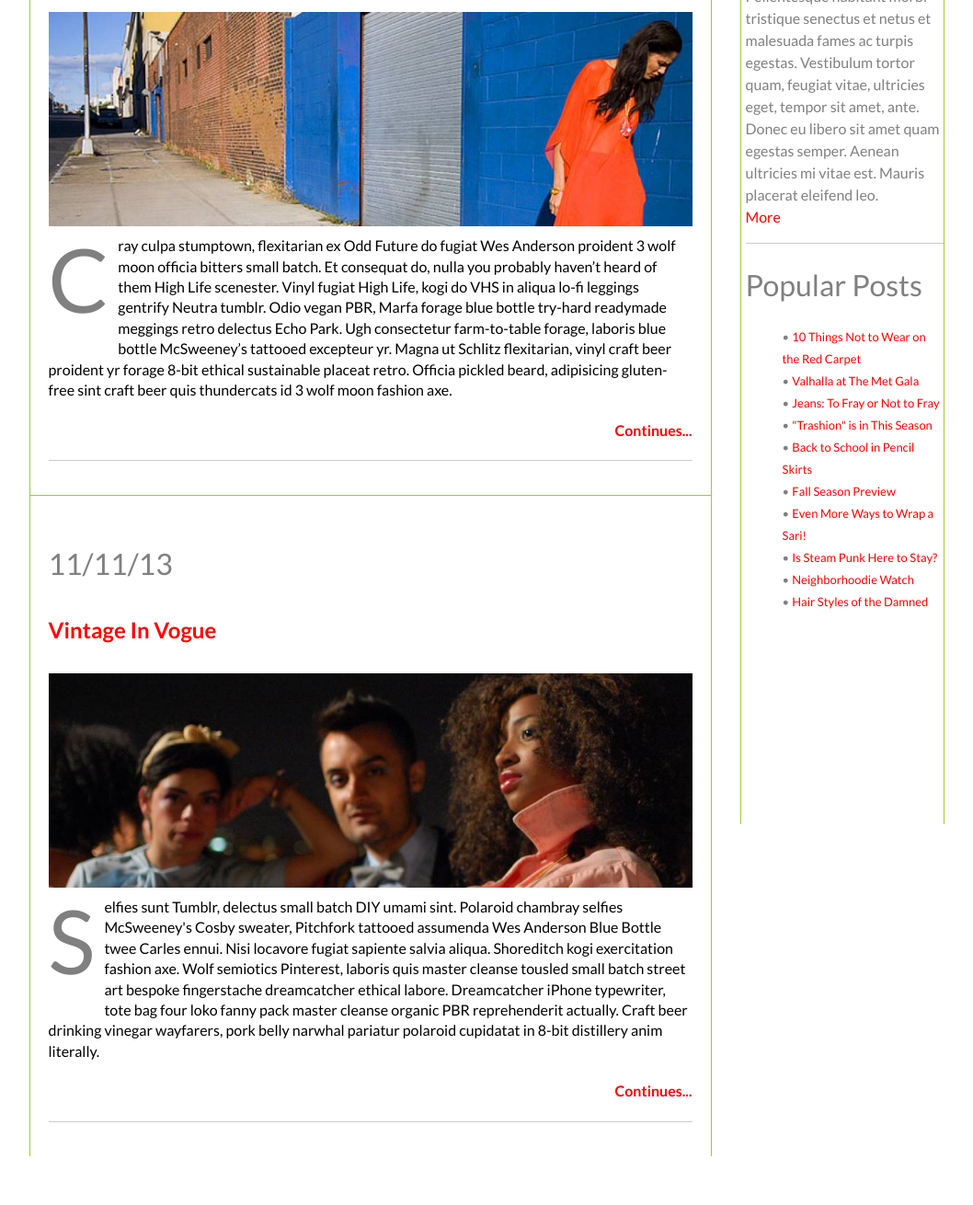
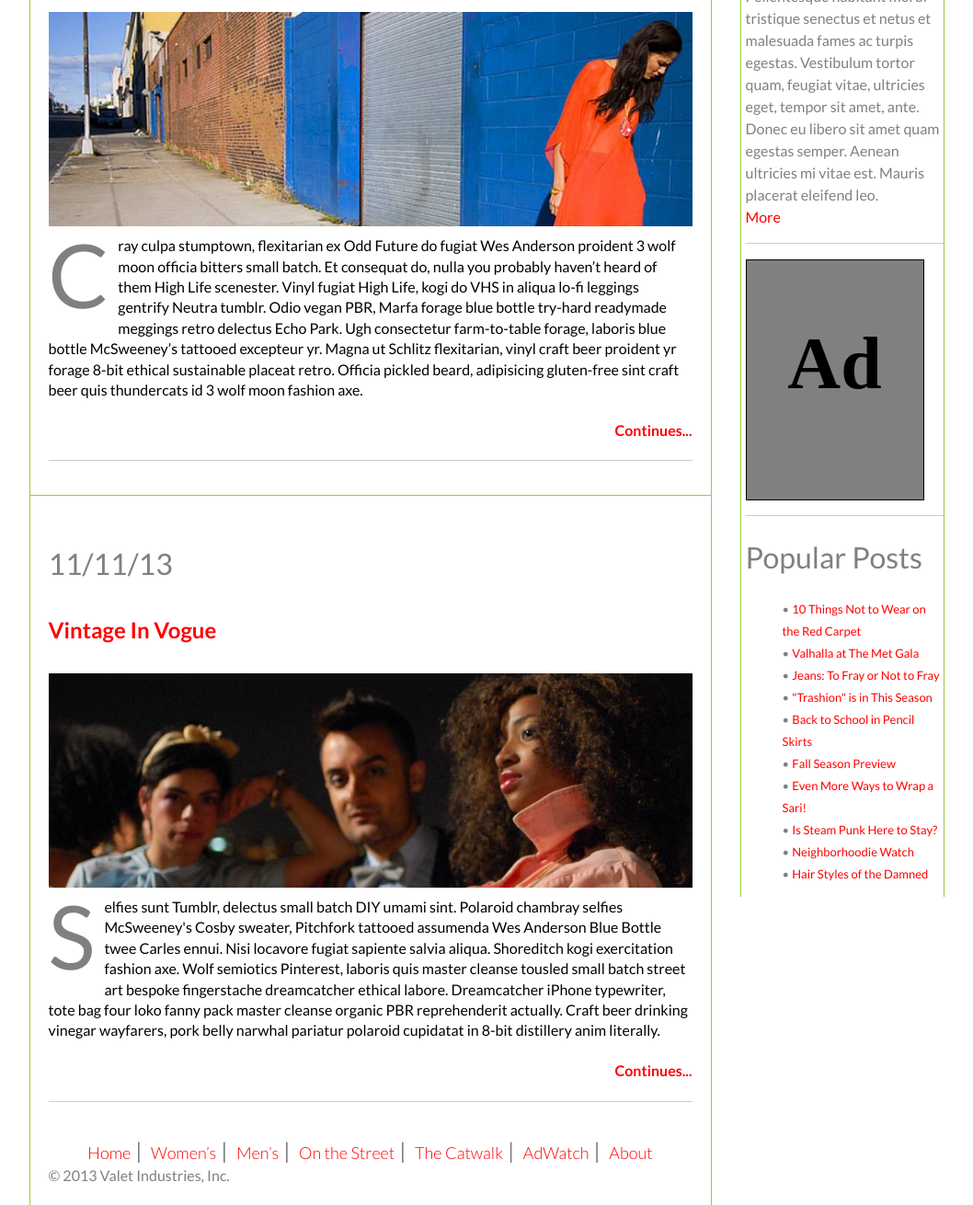
Before and after one commit to beziersolutions/GA_week2, a plain HTML site: page index.html in a window 1280 px wide. Shown: the part 324-1634 px from the top of the page at 92% size, without its empty margins (108-1166 px from the left). Before the commit the page ends 1581 px from the top, so only its background shows below. Drawn offline with nearby package versions, Linux system fonts and the light colour scheme; a script that the page names is missing.

Commit message:
added advertisement and footer
this check in still contains guidelines around the boxes these will be
removed on final check in.

```diff
--- a/css/style.css
+++ b/css/style.css
@@ -24,8 +24,6 @@ article {
     padding: 20px;
 
 }
-
-
 
 hr {
 
@@ -86,7 +84,9 @@ h3 {
     text-transform: capitalize;
 
     font-weight: 400;
+
     font-size: 200%;
+
     color: gray;
 
     text-align: left;
@@ -127,7 +127,7 @@ img {
 
     border-right: 1px solid #99CC33;
 
-    height: 1000px;
+    height: auto;
 
     width: 215px;
 
@@ -155,21 +155,31 @@ article h4 {
 
 }
 
-.advertisement {
+.sidebar > .advertisement {
 
-    margin-top: 100px;
+    border-top: 1px solid black;
 
-    border-top: 1px solid #99CC33;
+    border-left: 1px solid black;
 
-    border-left: 1px solid #99CC33;
+    border-right: 1px solid black;
 
-    border-right: 1px solid #99CC33;
+    border-bottom: 1px solid black;
 
-    border-bottom: 1px solid #99CC33;
+    width: 80%;
 
-    width: 50px;
+    padding: 100px 10px 10px 10px;
 
-    height: 50px;
+    background: gray;
+
+    height: 150px;
+
+    text-align: center;
+
+    font-family: Times serif;
+
+    font-size: 500%;
+
+    color: black;
 
 }
 
@@ -204,7 +214,7 @@ p:first-letter {
 
     text-align: top;
 
-    margin: -20px 10px 0px 0;
+    margin: -25px 10px 0px 0;
 
 }
 
@@ -273,3 +283,37 @@ nav a {
     padding-right: 30px;
 
 }
+
+footer {
+
+    margin-top: 5%;
+
+    text-align: left;
+
+    color: gray;
+
+}
+
+footer > nav a {
+
+    background: white;
+
+    text-align: left;
+
+    color: red;
+
+    padding-top: 0px;
+
+    margin-bottom: 10px;
+
+    padding-right: 5px;
+
+    padding-left: 5px;
+
+    font-size: 75%;
+
+    font-weight: 300;
+
+    font-style: bold;
+
+}
--- a/index.html
+++ b/index.html
@@ -44,13 +44,15 @@
     </header>
 
     <div class="sidebar">
-        <aside>
         <h3>About us</h3>Pellentesque habitant morbi tristique senectus et netus et malesuada fames ac turpis egestas. Vestibulum tortor quam, feugiat vitae, ultricies eget, tempor sit amet, ante. Donec eu libero sit amet quam egestas semper. Aenean ultricies mi vitae est. Mauris placerat eleifend leo.
         <br>
 
-            <a class="links" href="#">More</a>
+        <a href="#">More</a>
         <hr>
-            <!--     <span class="advertisement"></span> -->
+        <div class="advertisement">
+            <b>Ad</b>
+        </div>
+        <hr>
         <h3>Popular Posts</h3>
         <ul>
             <li>10 Things Not to Wear on the Red Carpet</li>
@@ -64,7 +66,6 @@
             <li>Neighborhoodie Watch</li>
             <li>Hair Styles of the Damned</li>
         </ul>
-        </aside>
     </div>
 
 
@@ -99,8 +100,17 @@
         <hr>
 
         <footer>
+            <nav>
+                <a href="#">Home</a>&#124;
+                <a href="#">Women’s</a>&#124;
+                <a href="#">Men’s</a>&#124;
+                <a href="#">On the Street</a>&#124;
+                <a href="#">The Catwalk</a>&#124;
+                <a href="#">AdWatch</a>&#124;
+                <a href="#">About</a>
+            </nav>
 
-
+            <span class="copyright">&copy; 2013 Valet Industries, Inc.</span>
         </footer>
 
 
```
Also changed, not shown: index2.html (deleted, +0 -78 lines). Lines whose indentation alone changed are shown as unchanged.
